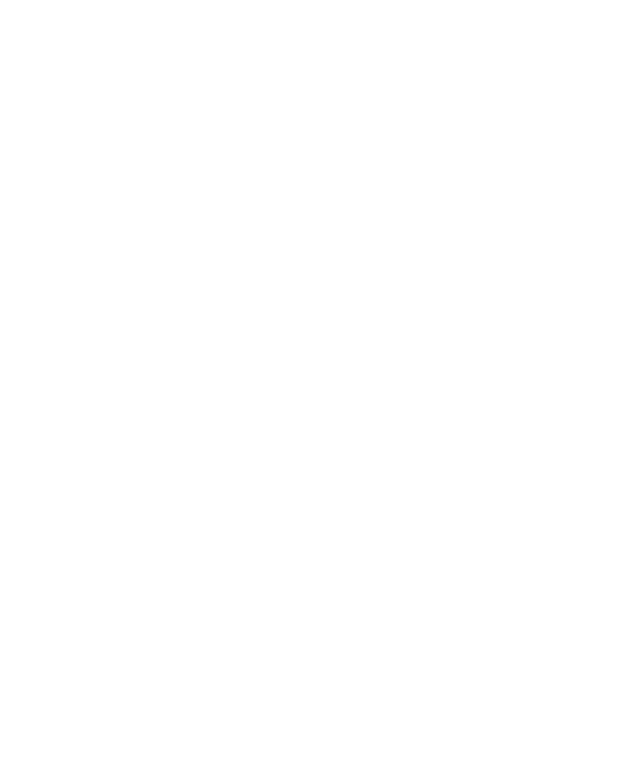
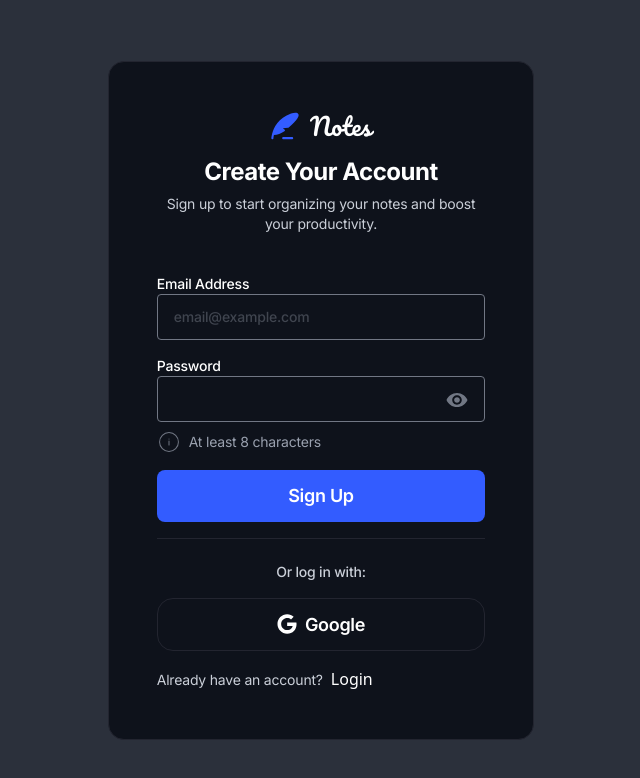
Before and after one commit to MuhammedZeki/Note-taking-App, a React (Vite) app: page /sign-up in a window 1280 px wide. Before the commit this address had no page. Shown: the top 778 px of the page, without its empty margins (319-959 px from the left). Built offline with nearby package versions, Linux system fonts and the light colour scheme.

Commit message:
Register page added

```diff
--- a/src/App.jsx
+++ b/src/App.jsx
@@ -1,12 +1,14 @@
 import { Route, Routes } from "react-router-dom";
 import "./App.css";
 import Login from "./pages/auth/Login";
+import Register from "./pages/auth/Register";
 
 function App() {
   return (
     <div>
       <Routes>
-        <Route path="/login" element={<Login />} />
+        <Route path="/sign-in" element={<Login />} />
+        <Route path="/sign-up" element={<Register />} />
       </Routes>
     </div>
   );
--- /dev/null
+++ b/src/pages/auth/Register.jsx
@@ -0,0 +1,100 @@
+import { FaGoogle } from "react-icons/fa";
+import { IoMdEye } from "react-icons/io";
+import { CiCircleInfo } from "react-icons/ci";
+import { LuEyeClosed } from "react-icons/lu";
+import { useState } from "react";
+const Register = () => {
+  const [isShow, setIsShow] = useState(true);
+  return (
+    <div className="bg-[#2B303B] h-screen flex items-center justify-center">
+      <div className="bg-[#0E121B] sm:w-[80%] lg:w-3/4 xl:w-1/3 border border-[#232530] rounded-2xl p-12 flex flex-col gap-4">
+        <div className="flex items-center justify-center ">
+          <img src="/images/logo.svg" className="-mr-14" alt="logo" />
+          <p className="text-white font-pacifico text-2xl tracking-[-0.2px]">
+            Notes
+          </p>
+        </div>
+        <div className="flex flex-col items-center justify-center gap-2">
+          <span className="text-white font-inter font-bold text-2xl leading-[1.2] tracking-[-0.5px]">
+            Create Your Account
+          </span>
+          <p className="text-sm font-inter font-normal tracking-[-0.2px] text-center text-[#CACFD8]">
+            Sign up to start organizing your notes and boost your productivity.
+          </p>
+        </div>
+        <div className="flex flex-col gap-4 mt-6">
+          <div className="flex flex-col items-start">
+            <label
+              htmlFor="email"
+              className="text-white font-inter text-sm font-medium tracking-[-0.2px] leading-1.3"
+            >
+              Email Address
+            </label>
+            <input
+              type="text"
+              id="email"
+              name="email"
+              placeholder="email@example.com"
+              className="text-[#717784] px-4 py-3 font-inter text-sm font-medium tracking-[-0.2px] leading-1.4 border border-[#717784] rounded-sm w-full"
+            />
+          </div>
+          <div className="flex flex-col items-start">
+            <label
+              htmlFor="password"
+              className="text-white font-inter text-sm font-medium tracking-[-0.2px] leading-1.3 w-full relative"
+            >
+              Password
+              <input
+                type="text"
+                id="password"
+                name="password"
+                className="text-[#717784] px-4 py-3 font-inter text-sm font-medium tracking-[-0.2px] leading-1.4 border border-[#717784] rounded-sm w-full"
+              />
+              <div className="text-[#717784] absolute top-8 right-4 bg-[url(/images/icon-show-password.svg)] bg-cover bg-no-repeat cursor-pointer">
+                {isShow ? (
+                  <IoMdEye
+                    className="w-6 h-6 text-[#717784]"
+                    onClick={() => setIsShow(!isShow)}
+                  />
+                ) : (
+                  <LuEyeClosed
+                    className="w-6 h-6 text-[#717784]"
+                    onClick={() => setIsShow(!isShow)}
+                  />
+                )}
+              </div>
+              <div className="flex text-[#99A0AE] items-center mt-2 font-inter font-normal text-sm gap-2">
+                <CiCircleInfo className="w-6 h-6 text-[#717784]" />
+                At least 8 characters
+              </div>
+            </label>
+          </div>
+          <button className="bg-[#335CFF] flex items-center justify-center px-4 py-3 text-white rounded-lg font-inter text-lg tracking-[-0.3px] font-semibold cursor-pointer">
+            Sign Up
+          </button>
+        </div>
+        <div className="flex flex-col gap-4 items-center border-t border-t-[#232530]">
+          <span className="text-[#CACFD8] font-inter font-medium tracking-[-0.2px] text-sm leading-[130%] mt-6">
+            Or log in with:
+          </span>
+          <button className="text-white border border-[#232530] rounded-2xl w-full py-3 font-inter font-semibold text-lg tracking-[-0.3px] leading-[%120] flex items-center justify-center gap-2 cursor-pointer">
+            <FaGoogle className="w-5 h-5 text-white" />
+            Google
+          </button>
+        </div>
+        <div className="flex flex-col gap-4 md:flex-row md:items-center md:justify-between">
+          <div className="flex items-center justify-center gap-2">
+            <span className="text-[#CACFD8] font-inter font-normal text-sm tracking-[-0.2px] mt-1 leading-[120%]">
+              Already have an account?
+            </span>
+            <button className="text-white cursor-pointer hover:underline ">
+              Login
+            </button>
+          </div>
+        </div>
+      </div>
+    </div>
+  );
+};
+
+export default Register;
```
